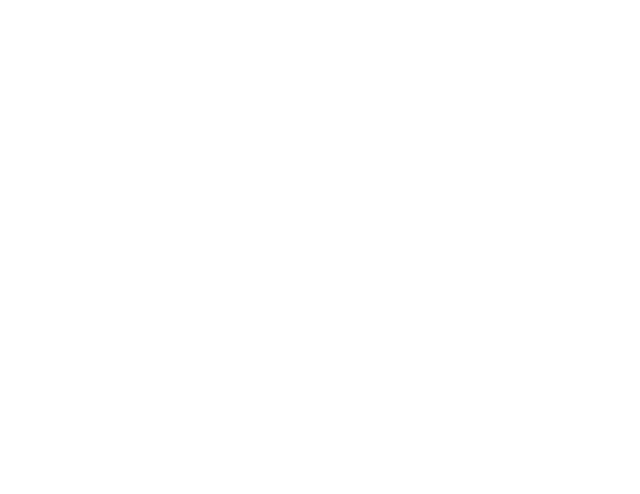
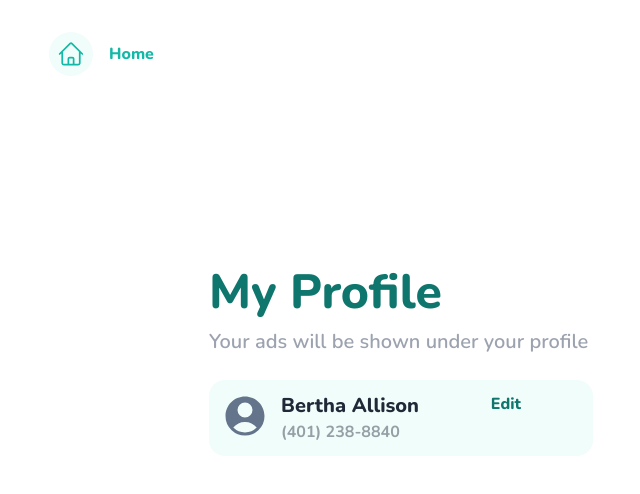
Before and after one commit to mohamed-mousa/ecommerce, a Vue app: page /profile-no-ads in a window 1280 px wide. Before the commit this address had no page. Shown: the top 494 px of the page, without its empty margins (163-803 px from the left). Built offline with nearby package versions, Linux system fonts and the light colour scheme; what prettier-plugin-tailwindcss would draw is missing.

Commit message:
start profile no ads pages

```diff
--- a/src/components/Ad.vue
+++ b/src/components/Ad.vue
@@ -23,7 +23,7 @@ onMounted(() => {
       width="300"
       height="200"
       loading="lazy"
-      class="h-32 w-32 rounded-2xl transition-all duration-700 group-hover:scale-150 sm:h-40 sm:w-40"
+      class="h-28 w-28 rounded-2xl transition-all duration-700 group-hover:scale-150 sm:h-36 sm:w-40"
     />
     <div class="mx-3 w-full py-3 xl:mx-5">
       <h2 class="font-extrabold capitalize text-gray-800 sm:text-lg md:text-xl">
--- a/src/router/index.js
+++ b/src/router/index.js
@@ -2,6 +2,9 @@ import { createRouter, createWebHistory } from "vue-router";
 import { useAuthStore } from '@/stores/auth'
 import Home from "@/views/Home.vue";
 import Login from "@/views/login/Login.vue";
+import ProfileNoAds from "@/views/profile/ProfileNoAds.vue";
+import ProfileWithAds from "@/views/profile/ProfileWithAds.vue";
+import ProfileGolden from "@/views/profile/ProfileGolden.vue";
 import Otp from "@/views/login/Otp.vue";
 
 const router = createRouter({
@@ -30,6 +33,21 @@ const router = createRouter({
         }
       }
     },
+    {
+      path: '/profile-no-ads',
+      name: 'ProfileNoAds',
+      component: ProfileNoAds
+    },
+    {
+      path: '/profile-with-ads',
+      name: 'ProfileWithAds',
+      component: ProfileWithAds
+    },
+    {
+      path: '/profile-golden',
+      name: 'ProfileGolden',
+      component: ProfileGolden
+    }
   ],
 });
 
--- a/src/stores/auth.js
+++ b/src/stores/auth.js
@@ -16,6 +16,10 @@ export const useAuthStore = defineStore('auth', () => {
         }
     }
 
-    return { sendOtp, phoneNumber, hasPhoneNumber, generatedOtp }
+    function login() {
+        router.push({ name: "ProfileNoAds" });
+    }
+
+    return { sendOtp, phoneNumber, hasPhoneNumber, generatedOtp, login }
 
 })
--- a/src/views/Home.vue
+++ b/src/views/Home.vue
@@ -172,7 +172,7 @@ const ads = useAdStore().ads;
 
       <!-- ads -->
       <article class="mx-auto mb-8">
-        <Ad :data="ads.slice(0, 4)" />
+        <Ad :data="ads.slice(0, 5)" />
       </article>
     </section>
   </main>
--- a/src/views/login/Otp.vue
+++ b/src/views/login/Otp.vue
@@ -11,6 +11,7 @@ const store = useAuthStore();
 const otp = () => {
   if (otpNumber.value == store.generatedOtp) {
     otpNumberStatus.value = "valid";
+    store.login();
   } else {
     otpNumberStatus.value = "invalid";
     message.value = "OTP number not true? please try again";
--- /dev/null
+++ b/src/views/profile/ProfileGolden.vue
@@ -0,0 +1,32 @@
+<script setup></script>
+
+<template>
+  <main>
+    <div class="mx-auto flex max-w-4xl justify-between px-5 py-5 md:py-8">
+      <router-link
+        to="/"
+        class="flex items-center justify-center font-extrabold text-teal-500 focus:outline-none focus-visible:outline-none"
+      >
+        <svg
+          xmlns="http://www.w3.org/2000/svg"
+          fill="none"
+          viewBox="0 0 24 24"
+          stroke-width="1.5"
+          stroke="currentColor"
+          class="h-9 w-9 rounded-full bg-teal-50 p-2 md:h-12 md:w-12"
+        >
+          <path
+            stroke-linecap="round"
+            stroke-linejoin="round"
+            d="M15.75 19.5L8.25 12l7.5-7.5"
+          />
+        </svg>
+
+        <span class="ml-4">Back</span>
+      </router-link>
+    </div>
+    <div class="mx-auto mt-10 max-w-xl px-5 py-5 md:mt-32 md:py-8">
+      <h1 class="text-9xl">Profile Golden</h1>
+    </div>
+  </main>
+</template>
--- /dev/null
+++ b/src/views/profile/ProfileNoAds.vue
@@ -0,0 +1,68 @@
+<script setup></script>
+
+<template>
+  <main>
+    <div class="mx-auto flex max-w-4xl justify-between px-5 py-5 md:py-8">
+      <router-link
+        to="/"
+        class="flex items-center justify-center font-extrabold text-teal-500 focus:outline-none focus-visible:outline-none"
+      >
+        <svg
+          xmlns="http://www.w3.org/2000/svg"
+          fill="none"
+          viewBox="0 0 24 24"
+          stroke-width="1.5"
+          stroke="currentColor"
+          class="h-9 w-9 rounded-full bg-teal-50 p-2 md:h-11 md:w-11"
+        >
+          <path
+            stroke-linecap="round"
+            stroke-linejoin="round"
+            d="M2.25 12l8.954-8.955c.44-.439 1.152-.439 1.591 0L21.75 12M4.5 9.75v10.125c0 .621.504 1.125 1.125 1.125H9.75v-4.875c0-.621.504-1.125 1.125-1.125h2.25c.621 0 1.125.504 1.125 1.125V21h4.125c.621 0 1.125-.504 1.125-1.125V9.75M8.25 21h8.25"
+          />
+        </svg>
+
+        <span class="ml-4">Home</span>
+      </router-link>
+    </div>
+    <div class="mx-auto mt-10 max-w-xl px-5 py-5 md:mt-32 md:py-8">
+      <h1 class="mb-3 text-5xl font-extrabold capitalize text-teal-700">
+        My Profile
+      </h1>
+      <p class="mb-6 text-xl font-semibold text-gray-400">
+        Your ads will be shown under your profile
+      </p>
+
+      <div
+        class="relative mb-4 flex w-full max-w-sm items-start justify-start rounded-2xl bg-teal-50 p-3"
+      >
+        <svg
+          xmlns="http://www.w3.org/2000/svg"
+          viewBox="0 0 24 24"
+          class="mr-3 h-12 w-12 fill-slate-500"
+        >
+          <path
+            fill-rule="evenodd"
+            d="M18.685 19.097A9.723 9.723 0 0021.75 12c0-5.385-4.365-9.75-9.75-9.75S2.25 6.615 2.25 12a9.723 9.723 0 003.065 7.097A9.716 9.716 0 0012 21.75a9.716 9.716 0 006.685-2.653zm-12.54-1.285A7.486 7.486 0 0112 15a7.486 7.486 0 015.855 2.812A8.224 8.224 0 0112 20.25a8.224 8.224 0 01-5.855-2.438zM15.75 9a3.75 3.75 0 11-7.5 0 3.75 3.75 0 017.5 0z"
+            clip-rule="evenodd"
+          />
+        </svg>
+
+        <div>
+          <div class="flex w-60 justify-between">
+            <h2
+              class="font-extrabold capitalize text-gray-800 sm:text-lg md:text-xl"
+            >
+              Bertha Allison
+            </h2>
+
+            <h3 class="font-extrabold text-teal-700">Edit</h3>
+          </div>
+          <p class="text-base font-bold text-gray-700 text-opacity-50">
+            (401) 238-8840
+          </p>
+        </div>
+      </div>
+    </div>
+  </main>
+</template>
--- /dev/null
+++ b/src/views/profile/ProfileWithAds.vue
@@ -0,0 +1,32 @@
+<script setup></script>
+
+<template>
+  <main>
+    <div class="mx-auto flex max-w-4xl justify-between px-5 py-5 md:py-8">
+      <router-link
+        to="/"
+        class="flex items-center justify-center font-extrabold text-teal-500 focus:outline-none focus-visible:outline-none"
+      >
+        <svg
+          xmlns="http://www.w3.org/2000/svg"
+          fill="none"
+          viewBox="0 0 24 24"
+          stroke-width="1.5"
+          stroke="currentColor"
+          class="h-9 w-9 rounded-full bg-teal-50 p-2 md:h-12 md:w-12"
+        >
+          <path
+            stroke-linecap="round"
+            stroke-linejoin="round"
+            d="M15.75 19.5L8.25 12l7.5-7.5"
+          />
+        </svg>
+
+        <span class="ml-4">Back</span>
+      </router-link>
+    </div>
+    <div class="mx-auto mt-10 max-w-xl px-5 py-5 md:mt-32 md:py-8">
+      <h1 class="text-9xl">Profile with ads</h1>
+    </div>
+  </main>
+</template>
```
